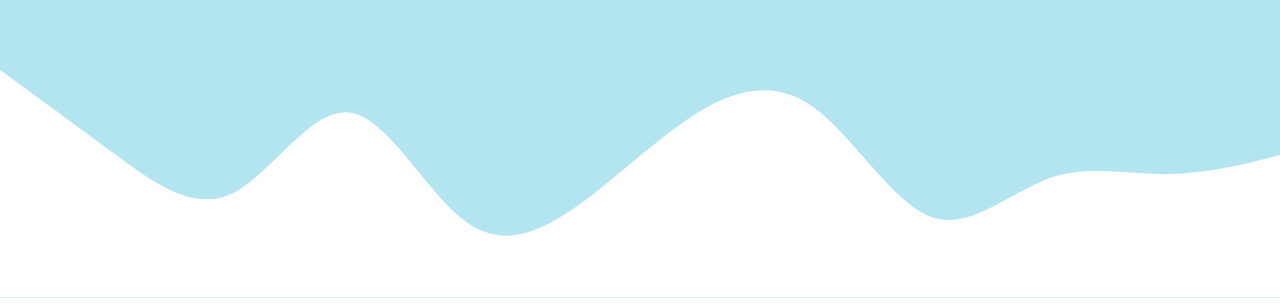
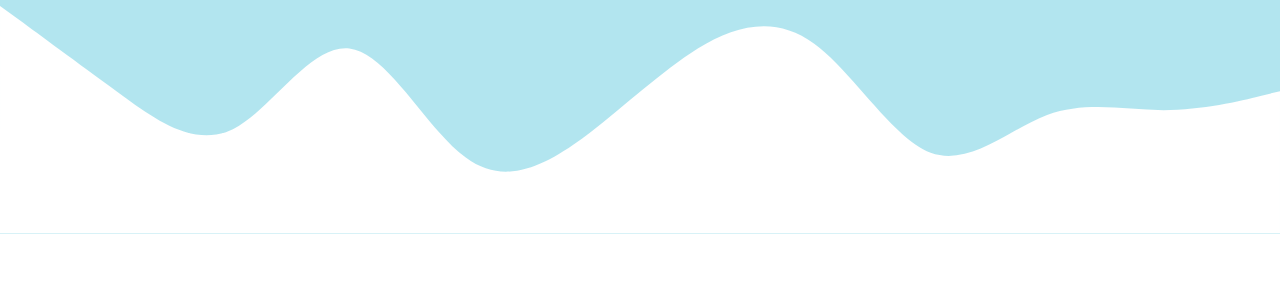
Before and after one commit to NorimitsuRonaldo/Norimitsu.github.io, a plain HTML site: page index.html in a window 1280 px wide. Shown: the part 376-681 px from the top of the page. Drawn offline with nearby package versions, Linux system fonts and the light colour scheme.

Commit message:
Update style.css

```diff
--- a/style.css
+++ b/style.css
@@ -1,6 +1,6 @@
 
 .jumbotron {
-  padding-top: 6rem;
+  padding-top: 2rem;
   background-color: #b2e5ef;
 }
 
```
